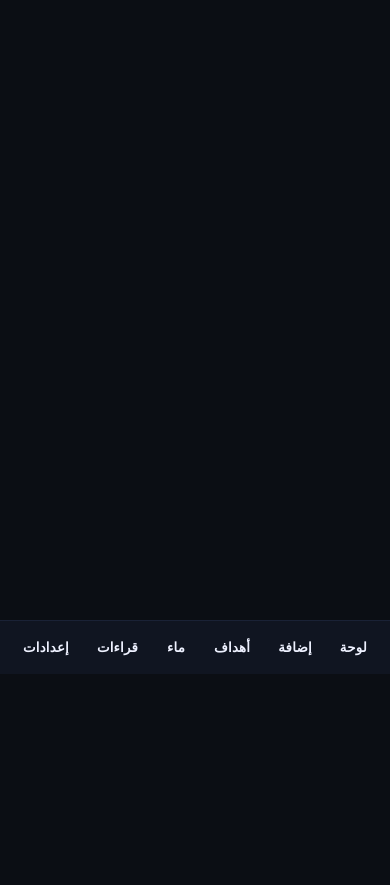
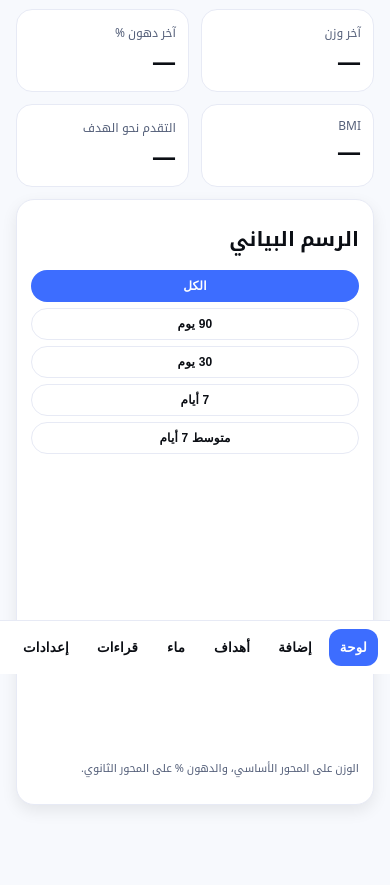
Before and after one commit to TournIQueT-gl/Inbody, a plain HTML site: page index.html in a window 390 px wide. Shown: the part 170-1055 px from the top of the page. Before the commit the page ends 844 px from the top, so only its background shows below. Drawn offline with nearby package versions, Linux system fonts and the light colour scheme.

Commit message:
Add files via upload

```diff
--- a/index.html
+++ b/index.html
@@ -3,12 +3,19 @@
 <head>
 <meta charset="utf-8"/>
 <meta name="viewport" content="width=device-width, initial-scale=1, user-scalable=no"/>
-<title>متابعة إنبودي Ultra</title>
+<title>متابعة إنبودي Ultra (Safe)</title>
 <link rel="manifest" href="manifest.json">
 <meta name="theme-color" content="#0b0e14"/>
-<link rel="stylesheet" href="styles.css">
+<link rel="stylesheet" href="styles.css?v=5">
 <script defer src="https://cdn.jsdelivr.net/npm/chart.js"></script>
-<script defer src="app.js"></script>
+<script>
+// hard-bust old service workers on first load of v5
+if ('serviceWorker' in navigator) {
+  navigator.serviceWorker.getRegistrations().then(rs => Promise.all(rs.map(r => r.unregister()))).then(()=>{
+    navigator.serviceWorker.register('sw.js?v=5');
+  });
+}
+</script>
 </head>
 <body>
 <div class="wrap">
@@ -165,5 +172,7 @@
   <button class="tab" data-view="history">قراءات</button>
   <button class="tab" data-view="settings">إعدادات</button>
 </nav>
+
+<script src="safe-app.js?v=5"></script>
 </body>
 </html>
--- /dev/null
+++ b/safe-app.js
@@ -0,0 +1,191 @@
+(function(){
+// Helpers
+const $=s=>document.querySelector(s), $$=s=>document.querySelectorAll(s);
+function todayISO(){ return new Date().toISOString().slice(0,10) }
+function parseF(v){ const x=parseFloat(v); return Number.isFinite(x)?x:null }
+function uid(){ return Math.random().toString(36).slice(2) }
+function nf(x){ return x==null? '—' : Number(x).toFixed(1) }
+function save(k,v){ localStorage.setItem(k, JSON.stringify(v)) }
+function load(k,f=null){ try{ const v=localStorage.getItem(k); return v? JSON.parse(v) : f }catch{return f} }
+const LS={ENTRIES:'inbody.entries.v5',HEIGHT:'inbody.height.v5',GOALS:'inbody.goals.v5',WATER:'inbody.water.v5',THEME:'inbody.theme.v5',PIN:'inbody.pin.v5'};
+
+// Theme
+function setTheme(name){ document.documentElement.setAttribute('data-theme', name); save(LS.THEME, name); const tn=$('#themeName'); if(tn) tn.textContent=(name==='light'?'فاتح':'غامق'); }
+setTheme(load(LS.THEME, (matchMedia && matchMedia('(prefers-color-scheme: light)').matches ? 'light' : 'dark')));
+const btnTheme=$('#btnTheme'); if(btnTheme) btnTheme.onclick=()=> setTheme(document.documentElement.getAttribute('data-theme')==='light'?'dark':'light');
+
+// Tabs
+const views=['dashboard','add','goals','water','history','settings'];
+function show(v){ views.forEach(id=>{ const el=document.getElementById('view-'+id); if(el) el.classList.toggle('active', id===v)}); $$('.tab').forEach(t=>t.classList.toggle('active', t.dataset.view===v)); location.hash=v; }
+$$('.tab').forEach(t=> t.addEventListener('click', ()=> show(t.dataset.view)));
+window.addEventListener('hashchange', ()=> show(location.hash.replace('#','') || 'dashboard'));
+
+// Elements
+const el={
+ date:$('#date'), weight:$('#weight'), bodyFat:$('#bodyFat'), muscle:$('#muscle'),
+ water:$('#water'), visceral:$('#visceral'), bmr:$('#bmr'), bmi:$('#bmi'), notes:$('#notes'),
+ saveBtn:$('#saveBtn'), cancelBtn:$('#cancelBtn'),
+ kpiWeight:$('#kpiWeight'), kpiBodyFat:$('#kpiBodyFat'), kpiBMI:$('#kpiBMI'),
+ deltaWeight:$('#deltaWeight'), deltaBodyFat:$('#deltaBodyFat'), kpiGoal:$('#kpiGoal'), deltaGoal:$('#deltaGoal'),
+ goalWeight:$('#goalWeight'), goalBodyFat:$('#goalBodyFat'), goalWeekly:$('#goalWeekly'), goalDeadline:$('#goalDeadline'),
+ saveGoals:$('#saveGoals'), clearGoals:$('#clearGoals'), etaText:$('#etaText'),
+ waterGoal:$('#waterGoal'), waterCustom:$('#waterCustom'), addCustom:$('#addCustom'),
+ waterRing:$('#waterRing'), waterPct:$('#waterPct'), waterReset:$('#waterReset'), waterNotify:$('#waterNotify'), icsBtn:$('#icsBtn'),
+ searchNotes:$('#searchNotes'), tableBody:$('#table tbody'),
+ exportBtn:$('#exportBtn'), importBtn:$('#importBtn'), importFile:$('#importFile'),
+ height:$('#height'), pin:$('#pin'), saveSettings:$('#saveSettings'), clearAll:$('#clearAll')
+};
+
+function updateBMI(){ const w=parseF(el.weight?.value), h=parseF(el.height?.value)/100; if(el.bmi) el.bmi.value = (w&&h)?(w/(h*h)).toFixed(1):'' }
+document.addEventListener('input', ev=>{ if(ev.target && (ev.target.id==='weight' || ev.target.id==='height')) updateBMI() });
+
+function getEntries(){ return (load(LS.ENTRIES,[])).sort((a,b)=>a.date.localeCompare(b.date)) }
+function saveEntries(list){ save(LS.ENTRIES, list) }
+function resetForm(){ window.editingId=null; if(el.date) el.date.value=todayISO(); ['weight','bodyFat','muscle','water','visceral','bmr','notes'].forEach(id=>{ if(el[id]) el[id].value='' }); updateBMI() }
+function fillForm(e){ if(!e) return; if(el.date) el.date.value=e.date; if(el.weight) el.weight.value=e.weightKg??''; if(el.bodyFat) el.bodyFat.value=e.bodyFatPct??''; if(el.muscle) el.muscle.value=e.muscleKg??''; if(el.water) el.water.value=e.waterPct??''; if(el.visceral) el.visceral.value=e.visceralFat??''; if(el.bmr) el.bmr.value=e.bmr??''; if(el.notes) el.notes.value=e.notes??''; updateBMI(); show('add'); scrollTo({top:0,behavior:'smooth'}) }
+if(el.saveBtn) el.saveBtn.onclick=()=>{
+ const list=getEntries();
+ const obj={ id:(window.editingId||Math.random().toString(36).slice(2)), date:el.date?.value, weightKg:parseF(el.weight?.value), bodyFatPct:parseF(el.bodyFat?.value), muscleKg:parseF(el.muscle?.value), waterPct:parseF(el.water?.value), visceralFat:parseF(el.visceral?.value), bmr:el.bmr?.value?parseInt(el.bmr.value):null, bmi:el.bmi?.value?parseFloat(el.bmi.value):null, notes:el.notes?.value?.trim()||'' };
+ if(!obj.date){ alert('اختر تاريخًا'); return } if(obj.weightKg==null){ alert('الوزن مطلوب'); return }
+ const others=list.filter(x=>x.id!==obj.id); others.push(obj); others.sort((a,b)=>a.date.localeCompare(b.date)); saveEntries(others); window.editingId=null; resetForm(); renderAll(); show('history');
+};
+if(el.cancelBtn) el.cancelBtn.onclick=()=>{ window.editingId=null; resetForm() };
+
+// KPIs + Chart (defensive if Chart missing)
+let chart,showAvg=false,range='all';
+function computeMovingAvg(arr,n=7){ const out=[]; for(let i=0;i<arr.length;i++){ const w=arr.slice(Math.max(0,i-n+1), i+1).filter(x=>x!=null); out.push(w.length? w.reduce((a,b)=>a+b,0)/w.length : null) } return out }
+function filterByRange(entries,days){ if(days==='all') return entries; const c=new Date(); c.setDate(c.getDate()-Number(days)); return entries.filter(e=> new Date(e.date)>=c) }
+function renderChart(){
+  try{
+    const all=getEntries(); const entries=filterByRange(all, range);
+    const labels=entries.map(e=>e.date);
+    const weight=entries.map(e=>e.weightKg??null);
+    const bodyFat=entries.map(e=>e.bodyFatPct??null);
+    const weightAvg= showAvg ? computeMovingAvg(weight,7) : null;
+    const ctx=document.getElementById('chart'); if(!ctx) return;
+    if(typeof window.Chart!=='function'){ console.warn('Chart.js not available; skipping chart'); return }
+    if(!chart){
+      chart = new Chart(ctx,{type:'line',data:{labels,datasets:[{label:'الوزن (كجم)',data:weight,tension:.35,yAxisID:'y'},{label:'دهون %',data:bodyFat,tension:.35,yAxisID:'y1'},{label:'متوسط 7 أيام',data:weightAvg||[],tension:.35,yAxisID:'y',borderDash:[6,4],hidden:!showAvg}]},options:{responsive:true,scales:{y:{position:'right'},y1:{position:'left',grid:{drawOnChartArea:false}}}}});
+    } else {
+      chart.data.labels=labels; chart.data.datasets[0].data=weight; chart.data.datasets[1].data=bodyFat; chart.data.datasets[2].data=weightAvg||[]; chart.data.datasets[2].hidden=!showAvg; chart.update();
+    }
+  }catch(err){ console.error(err) }
+}
+$$('#view-dashboard .chip[data-range]').forEach(c=> c.onclick=()=>{ $$('#view-dashboard .chip[data-range]').forEach(x=>x.classList.remove('active')); c.classList.add('active'); range=c.dataset.range; renderChart() });
+const toggleAvg=$('#toggleAvg'); if(toggleAvg) toggleAvg.onclick=(e)=>{ showAvg=!showAvg; e.target.classList.toggle('active', showAvg); renderChart() };
+
+function renderKPIs(){
+ const entries=getEntries(); const h=parseF(el.height?.value)/100;
+ const latest=entries[entries.length-1], prev=entries[entries.length-2];
+ if(latest){ if(el.kpiWeight) el.kpiWeight.textContent=nf(latest.weightKg); if(el.kpiBodyFat) el.kpiBodyFat.textContent=nf(latest.bodyFatPct); if(el.kpiBMI) el.kpiBMI.textContent=(h&&latest.weightKg)?(latest.weightKg/(h*h)).toFixed(1):'—';
+   if(prev && prev.weightKg!=null && el.deltaWeight){ const d=latest.weightKg-prev.weightKg; el.deltaWeight.textContent=`${d>0?'+':''}${d.toFixed(1)} كجم من آخر قراءة`; el.deltaWeight.className='delta '+(d>0?'up':d<0?'down':'') }
+   if(prev && prev.bodyFatPct!=null && el.deltaBodyFat){ const d=latest.bodyFatPct-prev.bodyFatPct; el.deltaBodyFat.textContent=`${d>0?'+':''}${(d).toFixed(1)}٪`; el.deltaBodyFat.className='delta '+(d>0?'up':d<0?'down':'') }
+ } else { if(el.kpiWeight) el.kpiWeight.textContent='—'; if(el.kpiBodyFat) el.kpiBodyFat.textContent='—'; if(el.kpiBMI) el.kpiBMI.textContent='—'; if(el.deltaWeight) el.deltaWeight.textContent=''; if(el.deltaBodyFat) el.deltaBodyFat.textContent='' }
+ const g=load(LS.GOALS,{weight:null,bodyFat:null,weekly:null,deadline:null});
+ if(g.weight && latest?.weightKg){ if(el.kpiGoal) el.kpiGoal.textContent = `${(g.weight-latest.weightKg)>0?'-':''}${Math.abs(g.weight-latest.weightKg).toFixed(1)} كجم`; if(el.deltaGoal) el.deltaGoal.textContent='المتبقي للوصول للوزن المستهدف'; }
+ else if(g.bodyFat && latest?.bodyFatPct){ if(el.kpiGoal) el.kpiGoal.textContent = `${(g.bodyFat-latest.bodyFatPct)>0?'-':''}${Math.abs(g.bodyFat-latest.bodyFatPct).toFixed(1)}٪`; if(el.deltaGoal) el.deltaGoal.textContent='المتبقي لنسبة الدهون المستهدفة'; }
+ else { if(el.kpiGoal) el.kpiGoal.textContent='—'; if(el.deltaGoal) el.deltaGoal.textContent='' }
+}
+
+// Goals
+function loadGoals(){ return load(LS.GOALS,{weight:null,bodyFat:null,weekly:null,deadline:null}) }
+function saveGoals(g){ save(LS.GOALS,g); renderGoals(g); renderKPIs() }
+function renderGoals(g){
+ if(el.goalWeight) el.goalWeight.value=g.weight??''; if(el.goalBodyFat) el.goalBodyFat.value=g.bodyFat??''; if(el.goalWeekly) el.goalWeekly.value=g.weekly??''; if(el.goalDeadline) el.goalDeadline.value=g.deadline??'';
+ const e=getEntries(); const latest=e[e.length-1]; let txt=''; if(latest && g.weight && g.weekly){ const weeks=Math.abs((latest.weightKg-g.weight)/g.weekly); txt = `تقدير: ${weeks.toFixed(1)} أسبوع.` } if(el.etaText) el.etaText.textContent=txt;
+}
+if(el.saveGoals) el.saveGoals.onclick=()=>{ const g=loadGoals(); g.weight=parseF(el.goalWeight?.value); g.bodyFat=parseF(el.goalBodyFat?.value); g.weekly=parseF(el.goalWeekly?.value); g.deadline=el.goalDeadline?.value||null; saveGoals(g) };
+if(el.clearGoals) el.clearGoals.onclick=()=> saveGoals({weight:null,bodyFat:null,weekly:null,deadline:null});
+
+// Water
+function waterState(){ const d=load(LS.WATER,null); const t=todayISO(); if(!d || d.date!==t){ return {date:t,intake:0,goal:3000} } return d }
+function saveWater(s){ save(LS.WATER,s); renderWater(s) }
+function renderWater(s){
+ if(el.waterGoal) el.waterGoal.value=s.goal;
+ const pct=Math.max(0,Math.min(100,Math.round((s.intake/Math.max(s.goal,1))*100)));
+ if(el.waterPct) el.waterPct.textContent=pct+'%';
+ if(el.waterRing) el.waterRing.style.transform='rotate('+(pct/100*360-90)+'deg)';
+}
+function addWater(ml){ const s=waterState(); s.intake=Math.max(0,s.intake+ml); saveWater(s); try{ if('Notification' in window && Notification.permission==='granted'){ new Notification('تم تسجيل الماء',{ body:`أضفت ${ml} مل. الإجمالي: ${s.intake} / ${s.goal} مل` }) } }catch(_){} }
+$$('.chip[data-add]').forEach(b=> b.onclick=()=>{ const ml=parseInt(b.dataset.add); if(ml>0) addWater(ml) });
+if(el.addCustom) el.addCustom.onclick=()=>{ const v=parseInt(el.waterCustom?.value||'0'); if(v>0) addWater(v) };
+if(el.waterGoal) el.waterGoal.addEventListener('input', ()=>{ const s=waterState(); s.goal=parseInt(el.waterGoal.value||'0')||3000; saveWater(s) });
+if(el.waterReset) el.waterReset.onclick=()=>{ const s=waterState(); s.intake=0; saveWater(s) };
+let waterInterval=null; if(el.waterNotify) el.waterNotify.onclick=async()=>{
+ try{
+  if(!('Notification' in window)) return alert('المتصفح لا يدعم الإشعارات');
+  let perm=Notification.permission; if(perm!=='granted'){ perm=await Notification.requestPermission() } if(perm!=='granted') return alert('لم يتم السماح بالإشعارات');
+  if(waterInterval){ clearInterval(waterInterval); waterInterval=null; el.waterNotify.textContent='تفعيل تذكير الماء'; return }
+  el.waterNotify.textContent='إيقاف تذكير الماء';
+  waterInterval=setInterval(()=>{ const s=waterState(); try{ new Notification('اشرب ماء 💧',{ body:`${s.intake}/${s.goal} مل` }) }catch(_){} }, 90*60*1000);
+ }catch(_){}
+};
+if(el.icsBtn) el.icsBtn.onclick=()=>{
+ const ics = `BEGIN:VCALENDAR
+VERSION:2.0
+PRODID:-//InBody Ultra Safe//Water//AR
+BEGIN:VEVENT
+UID:${uid()}@inbody-safe
+DTSTAMP:${new Date().toISOString().replace(/[-:]/g,'').split('.')[0]}Z
+SUMMARY:اشرب ماء 💧
+RRULE:FREQ=DAILY;INTERVAL=1
+DTSTART:${new Date().toISOString().replace(/[-:]/g,'').split('.')[0]}Z
+DURATION:PT0M
+BEGIN:VALARM
+TRIGGER:-PT0M
+REPEAT:1
+DURATION:PT120M
+ACTION:DISPLAY
+DESCRIPTION:اشرب ماء
+END:VALARM
+END:VEVENT
+END:VCALENDAR`.replace(/\\n/g,'\\r\\n');
+ const blob=new Blob([ics],{type:'text/calendar'}); const url=URL.createObjectURL(blob); const a=document.createElement('a'); a.href=url; a.download='water-reminder.ics'; a.click(); URL.revokeObjectURL(url);
+};
+
+// History
+let historyRange='all';
+function renderTable(){
+ const q=(el.searchNotes?.value||'').trim().toLowerCase(); let entries=getEntries();
+ if(historyRange!=='all'){ const c=new Date(); c.setDate(c.getDate()-Number(historyRange)); entries=entries.filter(e=> new Date(e.date)>=c) }
+ if(q) entries=entries.filter(e=> (e.notes||'').toLowerCase().includes(q));
+ if(!el.tableBody) return; el.tableBody.innerHTML='';
+ for(const e of entries){
+  const tr=document.createElement('tr'); const td=v=>{const x=document.createElement('td'); x.textContent=v; return x};
+  tr.appendChild(td(e.date)); tr.appendChild(td(nf(e.weightKg))); tr.appendChild(td(nf(e.bodyFatPct))); tr.appendChild(td(nf(e.muscleKg))); tr.appendChild(td(nf(e.waterPct))); tr.appendChild(td(nf(e.visceralFat))); tr.appendChild(td(e.bmr??'—')); tr.appendChild(td(e.bmi??'—')); tr.appendChild(td(e.notes||'—'));
+  const actions=document.createElement('td'); actions.style.display='flex'; actions.style.gap='6px';
+  const b1=document.createElement('button'); b1.textContent='تعديل'; b1.className='ghost'; b1.onclick=()=>{ window.editingId=e.id; fillForm(e) };
+  const b2=document.createElement('button'); b2.textContent='حذف'; b2.className='ghost'; b2.onclick=()=>{ if(confirm('حذف هذه القراءة؟')){ const out=getEntries().filter(x=>x.id!==e.id); saveEntries(out); renderAll() } };
+  actions.appendChild(b1); actions.appendChild(b2); tr.appendChild(actions); el.tableBody.appendChild(tr);
+ }
+}
+if(el.searchNotes) el.searchNotes.addEventListener('input', renderTable);
+$$('#view-history .chip[data-range]').forEach(c=> c.onclick=()=>{ $$('#view-history .chip[data-range]').forEach(x=>x.classList.remove('active')); c.classList.add('active'); historyRange=c.dataset.range; renderTable(); });
+
+// Export / Import
+if(el.exportBtn) el.exportBtn.onclick=()=>{
+ const data=JSON.stringify({heightCm:parseF(el.height?.value)||null,goals:loadGoals(),water:load(LS.WATER,null),entries:getEntries()}, null, 2);
+ const blob=new Blob([data],{type:'application/json'}); const url=URL.createObjectURL(blob); const a=document.createElement('a'); a.href=url; a.download=`inbody-ultra-${todayISO()}.json`; a.click(); URL.revokeObjectURL(url);
+};
+if(el.importBtn) el.importBtn.onclick=()=> el.importFile?.click();
+if(el.importFile) el.importFile.onchange=(ev)=>{ const f=ev.target.files?.[0]; if(!f) return; const reader=new FileReader(); reader.onload=()=>{ try{ const pkg=JSON.parse(reader.result); if(pkg.heightCm!=null && el.height){ el.height.value=pkg.heightCm; save(LS.HEIGHT,pkg.heightCm) } if(pkg.goals){ save(LS.GOALS,pkg.goals) } if(pkg.water){ save(LS.WATER,pkg.water) } if(Array.isArray(pkg.entries)){ save(LS.ENTRIES,pkg.entries) } renderAll(); }catch(e){ alert('ملف JSON غير صالح') } }; reader.readAsText(f) };
+
+// Settings
+function loadSettings(){ const h=load(LS.HEIGHT,null); if(h!=null && el.height) el.height.value=h; const p=load(LS.PIN,null); if(p && el.pin) el.pin.value=p; }
+if(el.saveSettings) el.saveSettings.onclick=()=>{ if(el.height?.value) save(LS.HEIGHT, parseF(el.height.value)); if(el.pin?.value && (el.pin.value.length<4 || el.pin.value.length>6)) return alert('PIN بين 4 و6 أرقام'); if(el.pin?.value) save(LS.PIN, el.pin.value); alert('تم الحفظ') };
+if(el.clearAll) el.clearAll.onclick=()=>{ if(confirm('هل أنت متأكد؟ سيُمسح كل شيء.')){ Object.values(LS).forEach(k=>localStorage.removeItem(k)); location.reload(); } };
+
+// Render
+function renderAll(){ try{ renderKPIs() }catch(_){} try{ renderChart() }catch(_){} try{ renderTable() }catch(_){} try{ renderGoals(loadGoals()) }catch(_){} try{ renderWater(waterState()) }catch(_){} }
+
+// Init (PIN gate optional)
+(function(){
+ const pin=load(LS.PIN,null); if(pin){ const entered=prompt('أدخل PIN لفتح التطبيق'); if(entered!==pin){ alert('PIN غير صحيح'); location.reload(); return } }
+ if(el.date) el.date.value=todayISO(); loadSettings(); show(location.hash.replace('#','') || 'dashboard'); renderAll();
+ // Handle install prompt gracefully
+ window.addEventListener('beforeinstallprompt', (e)=>{ e.preventDefault(); window._deferredPrompt=e; const b=$('#btnInstall'); if(b) b.disabled=false; });
+ const b=$('#btnInstall'); if(b) b.onclick=()=>{ if(window._deferredPrompt){ window._deferredPrompt.prompt(); window._deferredPrompt=null; } };
+ // Preset date chips
+ $$('.chip[data-preset]').forEach(c => c.onclick=()=>{ const p=c.dataset.preset; const dt=new Date(); if(p!=='today') dt.setDate(dt.getDate()+Number(p)); if(el.date) el.date.value=dt.toISOString().slice(0,10) });
+})();
+})();
--- a/sw.js
+++ b/sw.js
@@ -1 +1 @@
-const CACHE='inbody-ultra-cache-v4';const ASSETS=['./','./index.html','./styles.css','./app.js','./manifest.json','./icon-192.png','./icon-512.png','https://cdn.jsdelivr.net/npm/chart.js'];self.addEventListener('install',e=>{self.skipWaiting();e.waitUntil(caches.open(CACHE).then(c=>c.addAll(ASSETS)))});self.addEventListener('activate',e=>{e.waitUntil(caches.keys().then(keys=>Promise.all(keys.filter(k=>k!==CACHE).map(k=>caches.delete(k)))).then(()=>self.clients.claim()))});self.addEventListener('fetch',e=>{e.respondWith(caches.match(e.request).then(res=>res||fetch(e.request).then(resp=>caches.open(CACHE).then(cache=>{cache.put(e.request,resp.clone());return resp})).catch(()=>caches.match('./index.html'))))});
+const CACHE='inbody-ultra-cache-v5';const ASSETS=['./','./index.html','./styles.css?v=5','./safe-app.js?v=5','./manifest.json','./icon-192.png','./icon-512.png','https://cdn.jsdelivr.net/npm/chart.js'];self.addEventListener('install',e=>{self.skipWaiting();e.waitUntil(caches.open(CACHE).then(c=>c.addAll(ASSETS)))});self.addEventListener('activate',e=>{e.waitUntil(caches.keys().then(keys=>Promise.all(keys.filter(k=>k!==CACHE).map(k=>caches.delete(k)))).then(()=>self.clients.claim()))});self.addEventListener('fetch',e=>{e.respondWith(caches.match(e.request).then(res=>res||fetch(e.request).then(resp=>caches.open(CACHE).then(cache=>{cache.put(e.request, resp.clone());return resp;})).catch(()=>caches.match('./index.html'))))});
```
Also changed, not shown: manifest.json.
